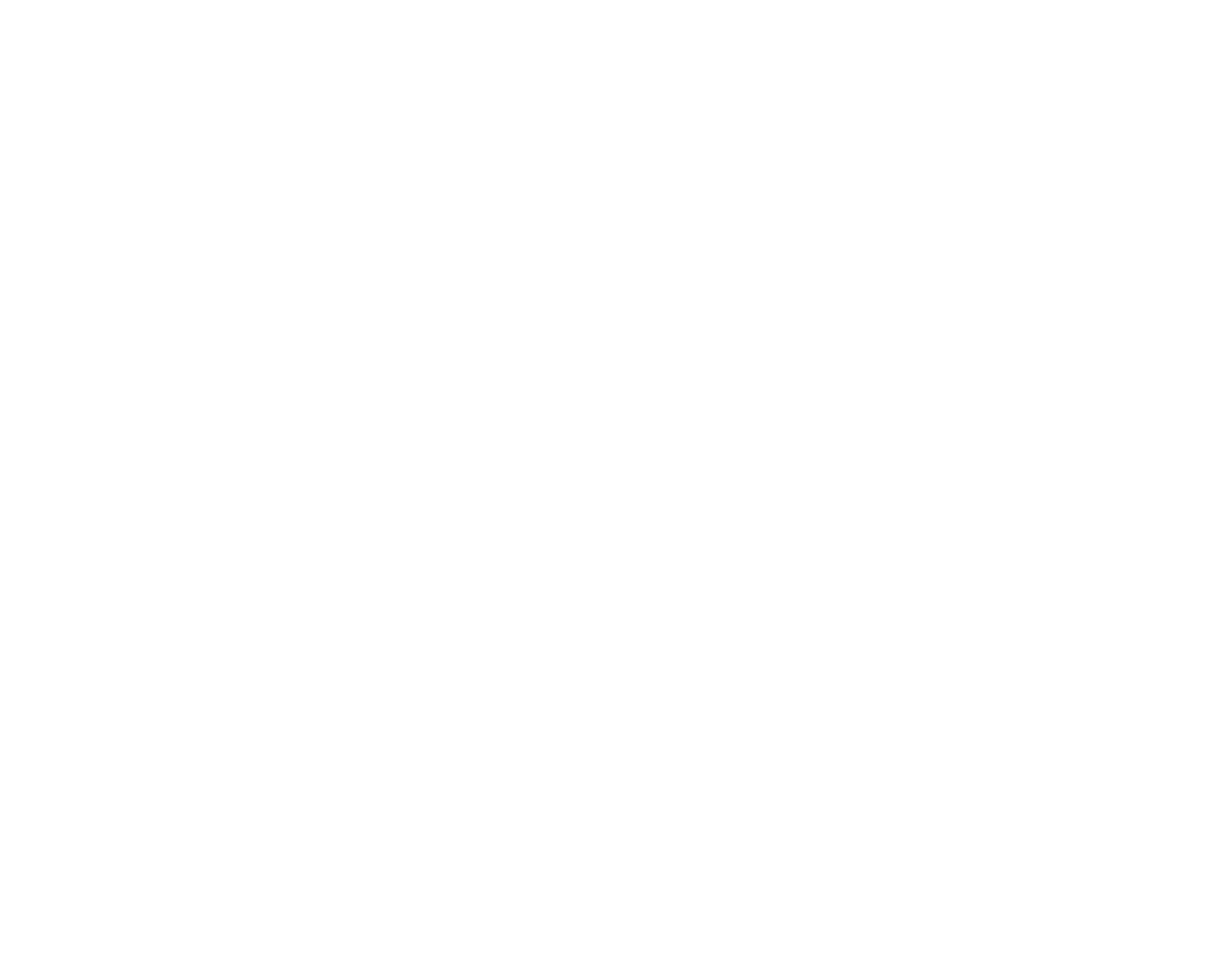
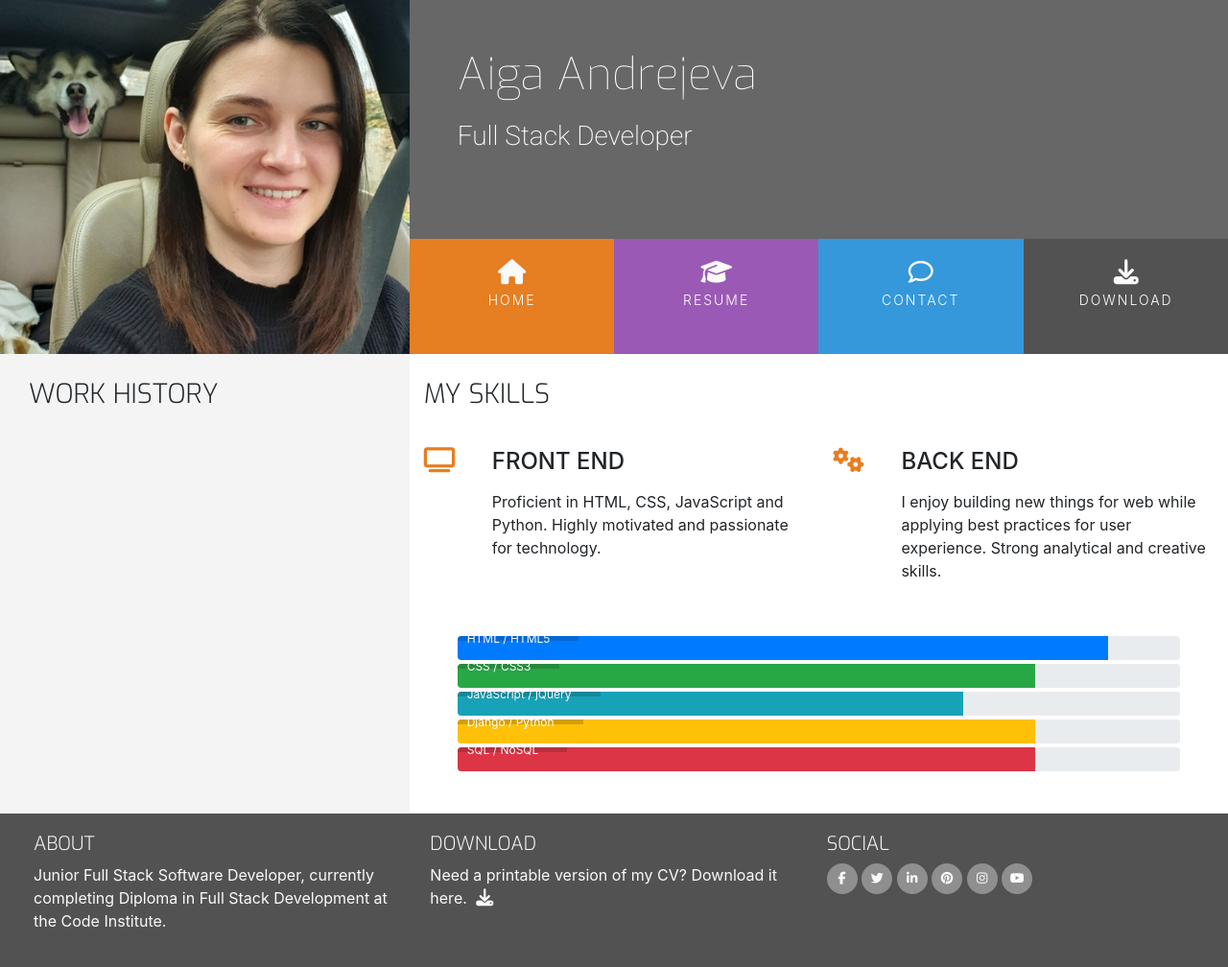
Before and after one commit to AiGaA/my-resume-in-bootstrap, a plain HTML site: page resume.html in a window 1280 px wide. Shown: the whole page at 96% size. Before the commit the page ends 800 px from the top, so only its background shows below. Drawn offline with nearby package versions, Linux system fonts and the light colour scheme.

Commit message:
Add progress bars to the skills

```diff
--- a/assets/css/style.css
+++ b/assets/css/style.css
@@ -256,3 +256,24 @@ footer {
     width: 60%;
     position: relative;
 }
+
+/*----------Skills------------*/
+
+.progress {
+    position: relative;
+    height: 25px;
+    margin-bottom: 4px;
+}
+
+.progress-type {
+    position: absolute;
+    left: 0px;
+    font-weight: 400;
+    padding: 3px 30px 2px 10px;
+    color: #fafafa;
+    background-color: rgba(25, 25, 25, 0.2);
+}
+
+.progress-section {
+    margin: 40px 20px;
+}
--- a/contact.html
+++ b/contact.html
@@ -0,0 +1,115 @@
+<!DOCTYPE html>
+<html lang="en">
+<head>
+    <meta charset="UTF-8">
+    <meta name="viewport" content="width=device-width, initial-scale=1.0">
+    <link rel="stylesheet" href="https://cdn.jsdelivr.net/npm/bootstrap@4.6.2/dist/css/bootstrap.min.css" integrity="sha384-xOolHFLEh07PJGoPkLv1IbcEPTNtaed2xpHsD9ESMhqIYd0nLMwNLD69Npy4HI+N" crossorigin="anonymous">
+    <link rel="stylesheet" href="https://cdnjs.cloudflare.com/ajax/libs/hover.css/2.1.1/css/hover-min.css" type="text/css" />
+    <link rel="stylesheet" href="assets/css/style.css" type="text/css">
+    <title>Aiga</title>
+</head>
+
+<body>
+    <header>
+        <div class="row no-gutters">
+            <a href="index.html" class="col-md-4 logo">
+
+            </a>
+            <div class="col-md-8">
+                <div class="row no-gutters bg-color-name-title">
+                    <div class="col heading">
+                        <h1 class="name">Aiga Andrejeva</h1>
+                        <h2 class="title">Full Stack Developer</h2>
+                    </div>
+                </div>
+                <div class="row no-gutters">
+                    <div class="col">
+                        <ul id="nav" class="list-inline menucontainer">
+                            <li class="col-6 col-sm-3 ui-menu-color-home list-inline-item menuitem">
+                                <a href="#" class="hvr-sweep-to-bottom"><i class="fa fa-home" aria-hidden="true"></i><span>Home</span></a>
+                            </li>
+                            <li class="col-6 col-sm-3 ui-menu-color-resume list-inline-item menuitem">
+                                <a href="#" class="hvr-sweep-to-bottom"><i class="fa fa-graduation-cap" aria-hidden="true"></i><span>Resume</span></a>
+                            </li>
+                            <li class="col-6 col-sm-3 ui-menu-color-contact list-inline-item menuitem">
+                                <a href="#" class="hvr-sweep-to-bottom"><i class="fa fa-comment-o" aria-hidden="true"></i><span>Contact</span></a>
+                            </li>
+                            <li class="col-6 col-sm-3 ui-menu-color-download list-inline-item menuitem">
+                                <a href="#" class="hvr-sweep-to-bottom"><i class="fa fa-download" aria-hidden="true"></i><span>Download</span></a>
+                            </li>
+                        </ul>
+                    </div>
+                </div>
+            </div>
+        </div>
+    </header>
+
+    <section>
+
+    </section>
+
+    <footer class="container-fluid">
+        <div id="footer-details" class="row">
+            <div class="col-sm-4">
+                <h5 class="uppercase general-sub">About</h5>
+                <p class="inline-block">
+                    Junior Full Stack Software Developer, currently completing Diploma in Full Stack Development at the Code Institute.
+                </p>
+            </div>
+            <div class="col-sm-4">
+                <h5 class="uppercase general-sub">Download</h5>
+                <p class="inline-block">
+                    Need a printable version of my CV? Download it here.
+                    <a href="#" target="_blank" class="cv-pdf">
+                        <i class="fa fa-download" aria-hidden="true"></i>
+                        <span class="sr-only">Download link</span>
+                    </a>
+                </p>
+            </div>
+            <div class="col-sm-4">
+                <h5 class="uppercase general-sub">Social</h5>
+                <ul class="list-inline social-links">
+                    <li class="list-inline-item">
+                        <a target="_blank" href="#">
+                            <i class="fa fa-facebook" aria-hidden="true"></i>
+                            <span class="sr-only">Facebook</span>
+                        </a>
+                    </li>
+                    <li class="list-inline-item">
+                        <a target="_blank" href="#">
+                            <i class="fa fa-twitter" aria-hidden="true"></i>
+                            <span class="sr-only">Twitter</span>
+                        </a>
+                    </li>
+                    <li class="list-inline-item">
+                        <a target="_blank" href="#">
+                            <i class="fa fa-linkedin" aria-hidden="true"></i>
+                            <span class="sr-only">LinkedIn</span>
+                        </a>
+                    </li>
+                    <li class="list-inline-item">
+                        <a target="_blank" href="#">
+                            <i class="fa fa-pinterest" aria-hidden="true"></i>
+                            <span class="sr-only">Pinterest</span>
+                        </a>
+                    </li>
+                    <li class="list-inline-item">
+                        <a target="_blank" href="#">
+                            <i class="fa fa-instagram" aria-hidden="true"></i>
+                            <span class="sr-only">Instagram</span>
+                        </a>
+                    </li>
+                    <li class="list-inline-item">
+                        <a target="_blank" href="#">
+                            <i class="fa fa-youtube" aria-hidden="true"></i>
+                            <span class="sr-only">YouTube</span>
+                        </a>
+                    </li>
+                </ul>
+            </div>
+        </div>
+    </footer>
+
+    <script src="https://kit.fontawesome.com/3f144be5cf.js" crossorigin="anonymous"></script>
+</body>
+</html>
--- a/resume.html
+++ b/resume.html
@@ -0,0 +1,197 @@
+<!DOCTYPE html>
+<html lang="en">
+<head>
+    <meta charset="UTF-8">
+    <meta name="viewport" content="width=device-width, initial-scale=1.0">
+    <link rel="stylesheet" href="https://cdn.jsdelivr.net/npm/bootstrap@4.6.2/dist/css/bootstrap.min.css" integrity="sha384-xOolHFLEh07PJGoPkLv1IbcEPTNtaed2xpHsD9ESMhqIYd0nLMwNLD69Npy4HI+N" crossorigin="anonymous">
+    <link rel="stylesheet" href="https://cdnjs.cloudflare.com/ajax/libs/hover.css/2.1.1/css/hover-min.css" type="text/css" />
+    <link rel="stylesheet" href="assets/css/style.css" type="text/css">
+    <title>Aiga</title>
+</head>
+
+<body>
+    <header>
+        <div class="row no-gutters">
+            <a href="index.html" class="col-md-4 logo">
+
+            </a>
+            <div class="col-md-8">
+                <div class="row no-gutters bg-color-name-title">
+                    <div class="col heading">
+                        <h1 class="name">Aiga Andrejeva</h1>
+                        <h2 class="title">Full Stack Developer</h2>
+                    </div>
+                </div>
+                <div class="row no-gutters">
+                    <div class="col">
+                        <ul id="nav" class="list-inline menucontainer">
+                            <li class="col-6 col-sm-3 ui-menu-color-home list-inline-item menuitem">
+                                <a href="#" class="hvr-sweep-to-bottom"><i class="fa fa-home" aria-hidden="true"></i><span>Home</span></a>
+                            </li>
+                            <li class="col-6 col-sm-3 ui-menu-color-resume list-inline-item menuitem">
+                                <a href="#" class="hvr-sweep-to-bottom"><i class="fa fa-graduation-cap" aria-hidden="true"></i><span>Resume</span></a>
+                            </li>
+                            <li class="col-6 col-sm-3 ui-menu-color-contact list-inline-item menuitem">
+                                <a href="#" class="hvr-sweep-to-bottom"><i class="fa fa-comment-o" aria-hidden="true"></i><span>Contact</span></a>
+                            </li>
+                            <li class="col-6 col-sm-3 ui-menu-color-download list-inline-item menuitem">
+                                <a href="#" class="hvr-sweep-to-bottom"><i class="fa fa-download" aria-hidden="true"></i><span>Download</span></a>
+                            </li>
+                        </ul>
+                    </div>
+                </div>
+            </div>
+        </div>
+    </header>
+    <section class="container-fluid">
+        <div class="row">
+            <div class="col-md-4 bg-color-personal-info section-column">
+                <div class="row">
+                    <div class="col-12">
+                        <h3 class="section-heading uppercase">Work History</h3>
+                    </div>
+                </div>
+
+            </div>
+            <div class="col-md-8 bg-color-three-reasons">
+                <div class="row">
+                    <div class="col">
+                        <h3 class="section-heading uppercase">My Skills</h3>
+                    </div>
+                </div>
+                <div class="row">
+                    <div class="col-10 offset-1 offset-sm-0 col-sm-4 col-md-6">
+                        <div class="row">
+                            <div class="col-2">
+                                <i class="three-reasons-icon fa fa-tv" aria-hidden="true"></i>
+                            </div>
+                            <div class="col-10">
+                                <h4 class="three-reasons-heading uppercase">Front End</h4>
+                                <p>
+                                    Proficient in HTML, CSS, JavaScript and Python. Highly motivated and passionate for technology.
+                                </p>
+                            </div>
+                        </div>
+                    </div>
+                    <div class="col-10 offset-1 offset-sm-0 col-sm-4 col-md-6">
+                        <div class="row">
+                            <div class="col-2">
+                                <i class="three-reasons-icon fa fa-gears" aria-hidden="true"></i>
+                            </div>
+                            <div class="col-10">
+                                <h4 class="three-reasons-heading uppercase">Back End</h4>
+                                <p>
+                                    I enjoy building new things for web while applying best practices for user experience.
+                                    Strong analytical and creative skills.
+                                </p>
+                            </div>
+                        </div>
+                    </div>
+                </div>
+                <div class="row progress-section">
+                    <div class="col">
+                        <div class="progress">
+                            <div class="progress-bar" role="progressbar" aria-valuenow="90" aria-valuemin="0" aria-valuemax="100"
+                                style="width: 90%;">
+                                <span class="sr-only">90% complete</span>
+                            </div>
+                            <span class="progress-type">HTML / HTML5</span>
+                        </div>
+                        <div class="progress">
+                            <div class="progress-bar bg-success" role="progressbar" aria-valuenow="80" aria-valuemin="0" aria-valuemax="100"
+                                style="width: 80%;">
+                                <span class="sr-only">80% complete</span>
+                            </div>
+                            <span class="progress-type">CSS / CSS3</span>
+                        </div>
+                        <div class="progress">
+                            <div class="progress-bar bg-info" role="progressbar" aria-valuenow="70" aria-valuemin="0" aria-valuemax="100"
+                                style="width: 70%;">
+                                <span class="sr-only">70% complete</span>
+                            </div>
+                            <span class="progress-type">JavaScript / jQuery</span>
+                        </div>
+                        <div class="progress">
+                            <div class="progress-bar bg-warning" role="progressbar" aria-valuenow="80" aria-valuemin="0" aria-valuemax="100"
+                                style="width: 80%;">
+                                <span class="sr-only">80% complete</span>
+                            </div>
+                            <span class="progress-type">Django / Python</span>
+                        </div>
+                        <div class="progress">
+                            <div class="progress-bar bg-danger" role="progressbar" aria-valuenow="80" aria-valuemin="0" aria-valuemax="100"
+                                style="width: 80%;">
+                                <span class="sr-only">80% complete</span>
+                            </div>
+                            <span class="progress-type">SQL / NoSQL</span>
+                        </div>
+                    </div>
+                </div>
+            </div>
+        </div>
+    </section>
+    <footer class="container-fluid">
+        <div id="footer-details" class="row">
+            <div class="col-sm-4">
+                <h5 class="uppercase general-sub">About</h5>
+                <p class="inline-block">
+                    Junior Full Stack Software Developer, currently completing Diploma in Full Stack Development at the Code Institute.
+                </p>
+            </div>
+            <div class="col-sm-4">
+                <h5 class="uppercase general-sub">Download</h5>
+                <p class="inline-block">
+                    Need a printable version of my CV? Download it here.
+                    <a href="#" target="_blank" class="cv-pdf">
+                        <i class="fa fa-download" aria-hidden="true"></i>
+                        <span class="sr-only">Download link</span>
+                    </a>
+                </p>
+            </div>
+            <div class="col-sm-4">
+                <h5 class="uppercase general-sub">Social</h5>
+                <ul class="list-inline social-links">
+                    <li class="list-inline-item">
+                        <a target="_blank" href="#">
+                            <i class="fa fa-facebook" aria-hidden="true"></i>
+                            <span class="sr-only">Facebook</span>
+                        </a>
+                    </li>
+                    <li class="list-inline-item">
+                        <a target="_blank" href="#">
+                            <i class="fa fa-twitter" aria-hidden="true"></i>
+                            <span class="sr-only">Twitter</span>
+                        </a>
+                    </li>
+                    <li class="list-inline-item">
+                        <a target="_blank" href="#">
+                            <i class="fa fa-linkedin" aria-hidden="true"></i>
+                            <span class="sr-only">LinkedIn</span>
+                        </a>
+                    </li>
+                    <li class="list-inline-item">
+                        <a target="_blank" href="#">
+                            <i class="fa fa-pinterest" aria-hidden="true"></i>
+                            <span class="sr-only">Pinterest</span>
+                        </a>
+                    </li>
+                    <li class="list-inline-item">
+                        <a target="_blank" href="#">
+                            <i class="fa fa-instagram" aria-hidden="true"></i>
+                            <span class="sr-only">Instagram</span>
+                        </a>
+                    </li>
+                    <li class="list-inline-item">
+                        <a target="_blank" href="#">
+                            <i class="fa fa-youtube" aria-hidden="true"></i>
+                            <span class="sr-only">YouTube</span>
+                        </a>
+                    </li>
+                </ul>
+            </div>
+        </div>
+    </footer>
+
+    <script src="https://kit.fontawesome.com/3f144be5cf.js" crossorigin="anonymous"></script>
+</body>
+</html>
```
Also changed, not shown: index.html (+1 -1 lines).
